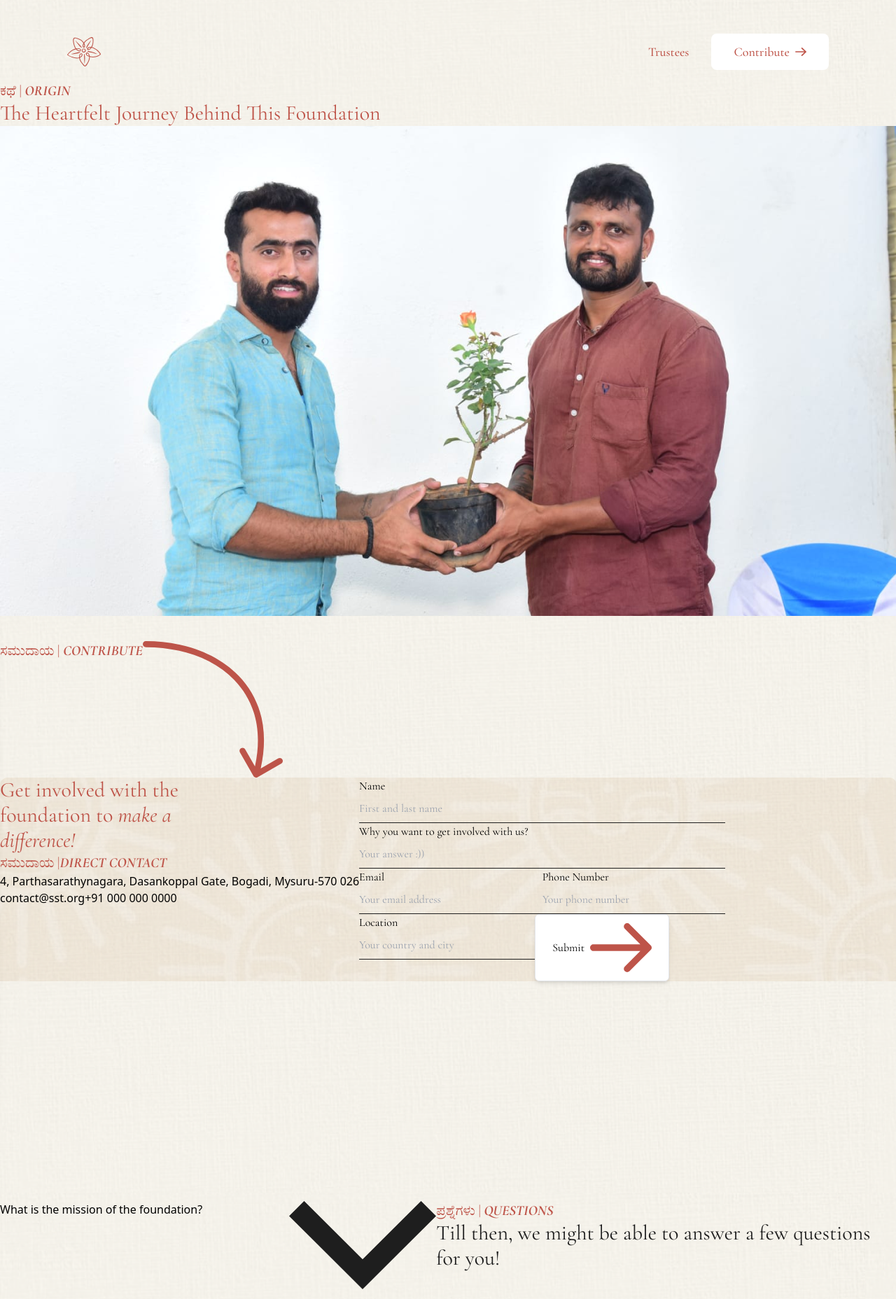
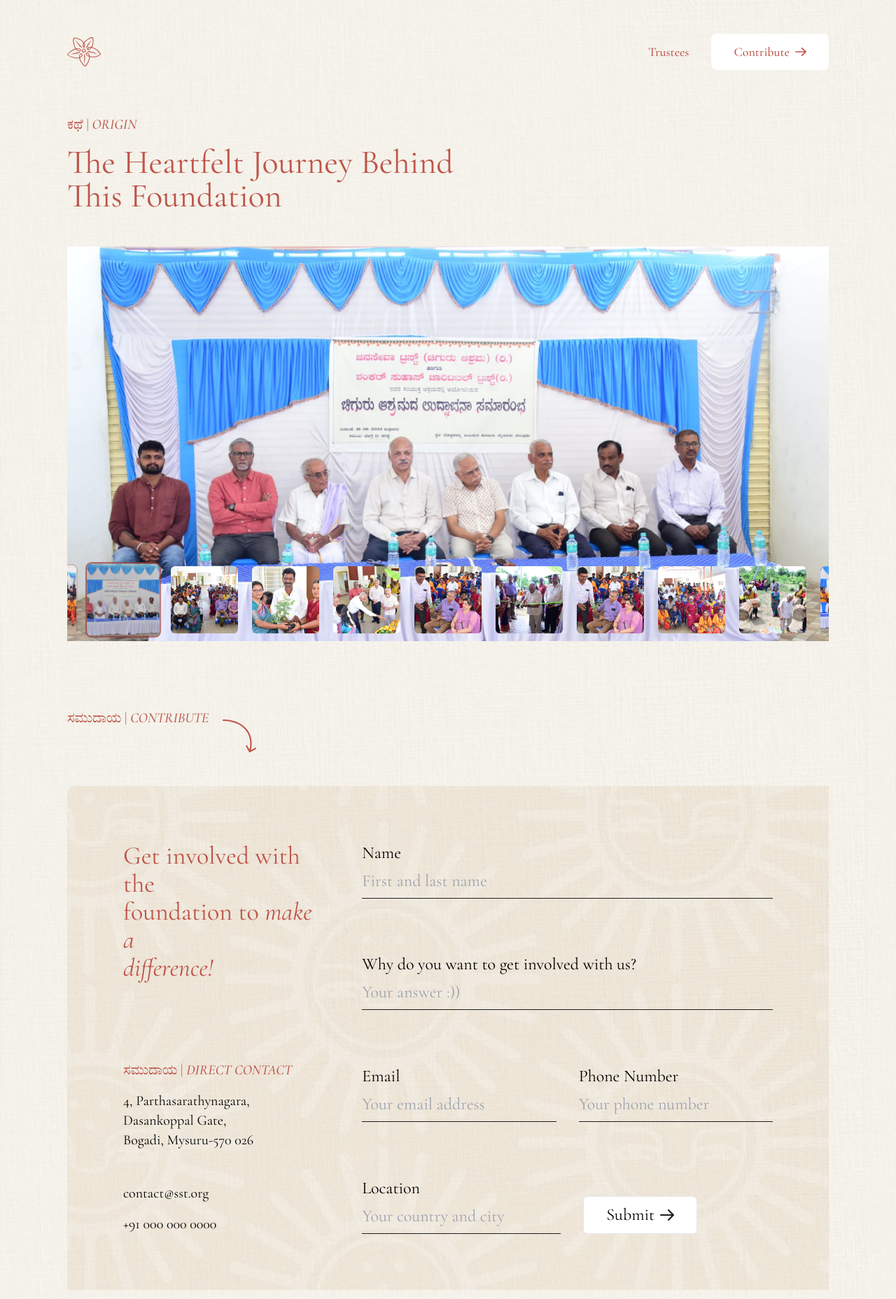
Before and after one commit to manas-idealoft/Shankar-Suhas-Trust, a React (Vite) app: page /contribute in a window 1280 px wide. Shown: the top 1856 px of the page at 70% size. Built offline with nearby package versions, Linux system fonts and the light colour scheme.

Commit message:
Desktop Styling for contribute page

```diff
--- a/src/assets/index.js
+++ b/src/assets/index.js
@@ -1,6 +1,7 @@
 import logo from "./Logo.svg"
 import arrow from "./Arrow-Right.svg"
 import arrowWhite from "./Arrow-Right-White.svg";
+import arrowBlack from "./Arrow-Right-Black.svg";
 import arrowDown from "./Arrow-icon-down.svg"
 import buildingIcon from "./Building-Icon.svg"
 import buildingImage1 from "./Building-Image-1.png";
@@ -44,6 +45,7 @@ export {
 	logo,
 	arrow,
 	arrowWhite,
+	arrowBlack,
 	arrowDown,
 	buildingIcon,
 	buildingImage1,
--- a/src/components/footer.jsx
+++ b/src/components/footer.jsx
@@ -3,7 +3,7 @@ import { logo, arrow } from "../assets";
 
 const Footer = () => {
 	return (
-		<div className="px-24 py-36 flex justify-between">
+		<div className="px-24 py-36 flex justify-between bg-beige">
 			<div className="flex flex-col justify-between">
 				<Link to="/">
 					<img src={logo} alt="Logo" className="w-12" />
--- a/src/components/imageSlideshow.jsx
+++ b/src/components/imageSlideshow.jsx
@@ -1,9 +1,73 @@
-import { originImage1 } from "../assets";
+import { useState, useEffect } from "react";
+import { originImage1, originImage2,originImage3,originImage4,originImage5,originImage6,originImage7,originImage8,originImage9,originImage10,originImage11,originImage12,originImage13, } from "../assets";
 
 const ImageSlideshow = () => {
-    return (
-<div><img src={originImage1} alt="" /></div>
-    )
-}
+	// Hardcoded list of image URLs
+	const images = [
+		originImage1,
+		originImage2,
+		originImage3,
+		originImage4,
+		originImage5,
+		originImage6,
+		originImage7,
+		originImage8,
+		originImage9,
+		originImage10,
+		originImage11,
+		originImage12,
+		originImage13,
+	];
+
+	const [activeIndex, setActiveIndex] = useState(0);
+
+	// Automatic cycling of images
+	useEffect(() => {
+		const interval = setInterval(() => {
+			setActiveIndex((prevIndex) => (prevIndex + 1) % images.length);
+		}, 3000);
+
+		return () => clearInterval(interval); // Clean up on component unmount
+	}, [images.length]);
+
+	const handleThumbnailClick = (index) => {
+		setActiveIndex(index);
+	};
+
+	return (
+		<div className="flex flex-col items-center w-full h-full py-12">
+			{/* Main Display */}
+			<div className="relative w-full h-fit flex justify-center items-center">
+				{/* Thumbnails on top of the main image */}
+				<div className="absolute bottom-8 flex overflow-x-scroll space-x-4 w-full justify-center px-4 scrollbar-hide z-10 p-2 rounded-lg">
+					{images.map((image, index) => (
+						<div
+							key={index}
+							className={`flex-shrink-0 cursor-pointer rounded-lg border-2 ${
+								index === activeIndex
+									? "border-terracotta scale-110 brightness-75"
+									: "border-transparent"
+							} transition-all duration-200`}
+							onClick={() => handleThumbnailClick(index)}
+						>
+							<img
+								src={image}
+								alt={`Thumbnail ${index + 1}`}
+								className="h-24 w-24 object-cover rounded-md "
+							/>
+						</div>
+					))}
+				</div>
+
+				{/* Main Image */}
+				<img
+					src={images[activeIndex]}
+                    alt={`Slide ${activeIndex + 1}`}
+                    className="object-contain w-full"
+                />
+            </div>
+		</div>
+	);
+};
 
 export default ImageSlideshow;
--- a/src/pages/contribute.jsx
+++ b/src/pages/contribute.jsx
@@ -1,4 +1,4 @@
-import { arrow, arrowDown, chevronDown, chevronUp } from "../assets";
+import { arrowBlack, arrowDown, chevronDown, chevronUp } from "../assets";
 import { ImageSlideshow } from "../components";
 import { useState } from "react";
 
@@ -55,25 +55,30 @@ const handleToggle = (index) => {
 
 	return (
 		<div>
-			<div id="origin" className="h-screen">
+			<div id="origin" className="h-screen px-24 pt-12 overflow-hidden">
 				<h6 className="font-cormorant font-light text-terracotta text-xl">
-					ಕಥೆ | <em className="font-bold italic">ORIGIN</em>
+					ಕಥೆ | <em className="font-medium italic">ORIGIN</em>
 				</h6>
-				<h4 className="font-cormorant font-normal text-terracotta text-3xl">
-					The Heartfelt Journey Behind This Foundation
+				<h4 className="font-cormorant font-normal text-terracotta text-5xl pt-4">
+					The Heartfelt Journey Behind
+					<br /> This Foundation
 				</h4>
 				<ImageSlideshow />
 			</div>
-			<div id="contribute" className="h-screen">
-				<div className="flex">
+			<div id="contribute" className="h-fit py-24 px-24">
+				<div className="flex gap-5 ">
 					<h6 className="font-cormorant font-light text-terracotta text-xl">
-						ಸಮುದಾಯ | <em className="font-bold italic">CONTRIBUTE</em>
+						ಸಮುದಾಯ | <em className="font-medium italic">CONTRIBUTE</em>
 					</h6>
-					<img src={arrowDown} alt="" />
+					<img
+						src={arrowDown}
+						alt="Arrow pointing downward"
+						className="w-12 pt-4"
+					/>
 				</div>
-				<div className="bg-form-bg flex">
-					<div>
-						<h4 className="font-cormorant font-normal text-terracotta text-3xl">
+				<div className="bg-form-bg flex mt-12 p-20 gap-12">
+					<div className="w-1/3">
+						<h4 className="font-cormorant font-normal text-terracotta text-4xl">
 							Get involved with the <br />
 							foundation to{" "}
 							<em className="italic">
@@ -81,24 +86,27 @@ const handleToggle = (index) => {
 								difference!
 							</em>
 						</h4>
-						<div>
+						<div className="pt-28">
 							<h6 className="font-cormorant font-light text-terracotta text-xl">
-								ಸಮುದಾಯ |<em className="font-bold italic">DIRECT CONTACT</em>
+								ಸಮುದಾಯ |<em className="font-medium italic"> DIRECT CONTACT</em>
 							</h6>
-							<div>
+							<div className="font-cormorant font-normal text-xl w-2/3 pt-4">
 								<p>
 									4, Parthasarathynagara, Dasankoppal Gate, Bogadi, Mysuru-570
 									026
 								</p>
-								<div>
+								<div className="flex flex-col pt-12 gap-4">
 									<a href="mailto:contact@sst.org">contact@sst.org</a>
 									<a href="tel:+910000000000">+91 000 000 0000</a>
 								</div>
 							</div>
 						</div>
 					</div>
-					<form onSubmit={handleSubmit} className="font-cormorant ">
-						<div className="">
+					<form
+						onSubmit={handleSubmit}
+						className="font-cormorant text-2xl w-2/3 flex flex-col justify-between"
+					>
+						<div className="w-full">
 							<label className="">Name</label>
 							<input
 								type="text"
@@ -111,7 +119,9 @@ const handleToggle = (index) => {
 						</div>
 
 						<div className="">
-							<label className="">Why you want to get involved with us?</label>
+							<label className="">
+								Why do you want to get involved with us?
+							</label>
 							<input
 								type="text"
 								name="reason"
@@ -122,7 +132,7 @@ const handleToggle = (index) => {
 							/>
 						</div>
 
-						<div className=" flex">
+						<div className=" flex gap-8">
 							<div className="w-1/2">
 								<label className="">Email</label>
 								<input
@@ -148,8 +158,8 @@ const handleToggle = (index) => {
 							</div>
 						</div>
 
-						<div className="flex">
-							<div className="">
+						<div className="flex gap-8 items-end">
+							<div className="w-1/2 flex flex-col">
 								<label className="">Location</label>
 								<input
 									type="text"
@@ -157,41 +167,42 @@ const handleToggle = (index) => {
 									placeholder="Your country and city"
 									value={formData.location}
 									onChange={handleChange}
-									className="w-full bg-transparent border-b border-grey outline-none py-2 text-grey"
+									className=" bg-transparent border-b border-grey outline-none py-2 text-grey"
 								/>
 							</div>
 
-							<div className="flex justify-end">
+							<div className="flex w-1/2 h-2/3">
 								<button
 									type="submit"
-									className="flex items-center gap-2 bg-white px-6 py-3 border rounded-md shadow-md hover:shadow-lg transition"
+									className="flex items-center gap-2 bg-white px-8 py-2 border rounded-md transition"
 								>
 									<p>Submit</p>
-									<img src={arrow} alt="" />
+									<img src={arrowBlack} alt="Arrow" className="w-5" />
 								</button>
 							</div>
 						</div>
 					</form>
 				</div>
 			</div>
-			<div id="questions" className="h-screen">
-				<div className="flex">
-					<div className="flex flex-col">
-						<div className="flex flex-col">
+			<div id="questions" className="h-fit px-24 py-24 flex ">
+				<div className="flex gap-16 px-8">
+					<div className="flex flex-col w-3/5">
+						<div className="flex flex-col w-full">
 							{faqData.map((item, index) => (
-								<div key={index} className="flex flex-col mb-4">
+								<div key={index} className="flex flex-col mb-6 pb-6 border-b border-grey">
 									<div
 										onClick={() => handleToggle(index)}
-										className="flex justify-between cursor-pointer"
+										className="flex justify-between cursor-pointer text-2xl font-medium font-cormorant"
 									>
-										<p>{item.question}</p>
+										<p className="w-4/5">{item.question}</p>
 										<img
 											src={toggleIndex === index ? chevronUp : chevronDown}
-											alt=""
+											alt="Chevron Down"
+											className="w-6"
 										/>
 									</div>
 									<div
-										className={`${toggleIndex === index ? "block" : "hidden"}`}
+										className={`${toggleIndex === index ? "block" : "hidden"} font-cormorant font-light text-2xl text-grey pt-4 `}
 									>
 										<p>{item.answer}</p>
 									</div>
@@ -199,11 +210,11 @@ const handleToggle = (index) => {
 							))}
 						</div>
 					</div>
-					<div>
+					<div className="w-2/5">
 						<h6 className="font-cormorant font-light text-terracotta text-xl">
-							ಪ್ರಶ್ನೆಗಳು | <em className="font-bold italic">QUESTIONS</em>
+							ಪ್ರಶ್ನೆಗಳು | <em className="font-medium italic">QUESTIONS</em>
 						</h6>
-						<h4 className="font-cormorant font-normal text-grey text-3xl">
+						<h4 className="font-cormorant font-normal text-grey text-3xl pt-4">
 							Till then, we might be able to answer a few questions for you!
 						</h4>
 					</div>
```
Also changed, not shown: src/assets/Arrow-Right-Black.svg (added).
